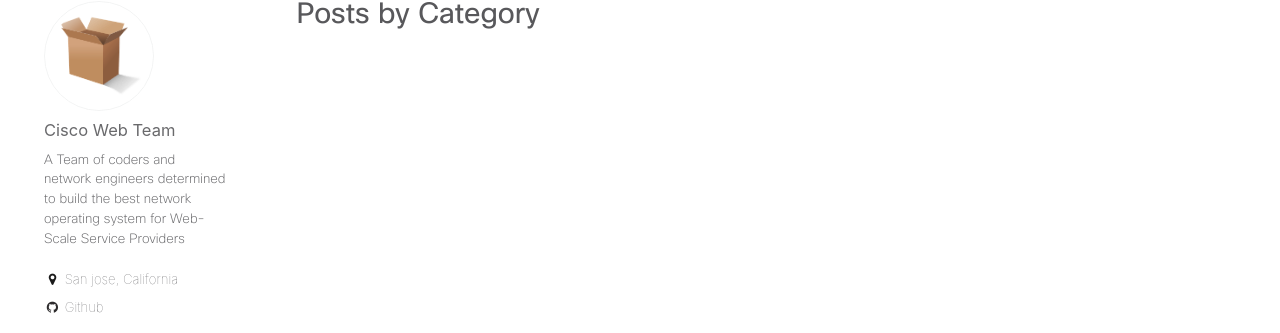
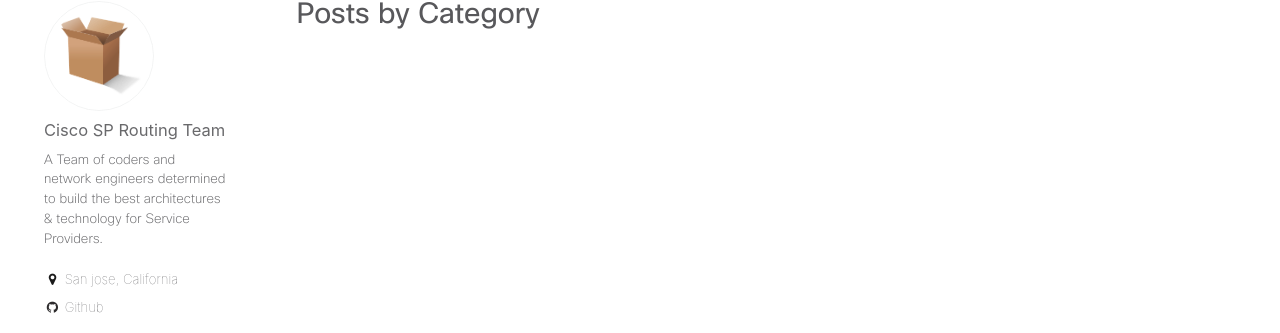
Before and after one commit to xrdocs/device-lifecycle, a Jekyll site: the page built from _pages/category-archive.html, in a window 1280 px wide. Shown: the part 113-446 px from the top of the page. Built offline with Jekyll 4.4.1, drawn with Linux system fonts in a browser that asks for light colours.

Commit message:
Update _config.yml

```diff
--- a/_config.yml
+++ b/_config.yml
@@ -63,9 +63,9 @@ google_ad_slot           :
 
 # Site Author
 author:
-  name             : "Cisco Web Team"
+  name             : "Cisco SP Routing Team"
   avatar           : "software-management-team.png"
-  bio              : "A Team of coders and network engineers determined to build the best network operating system for Web-Scale Service Providers"
+  bio              : "A Team of coders and network engineers determined to build the best architectures & technology for Service Providers."
   location         : "San jose, California"
   email            :
   uri              :
```
